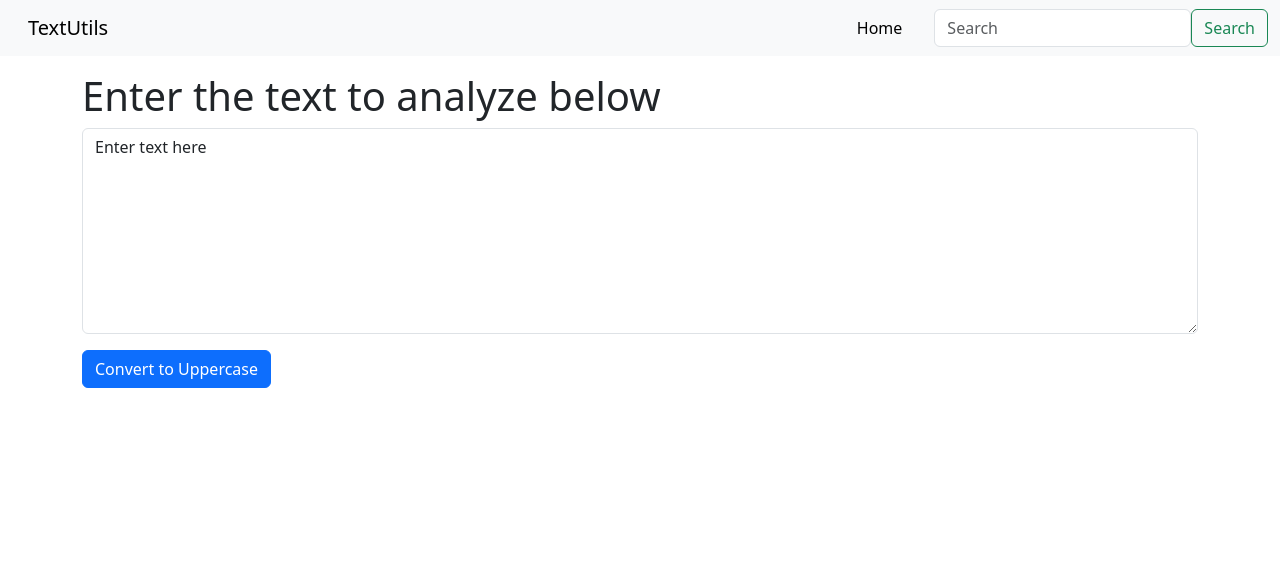
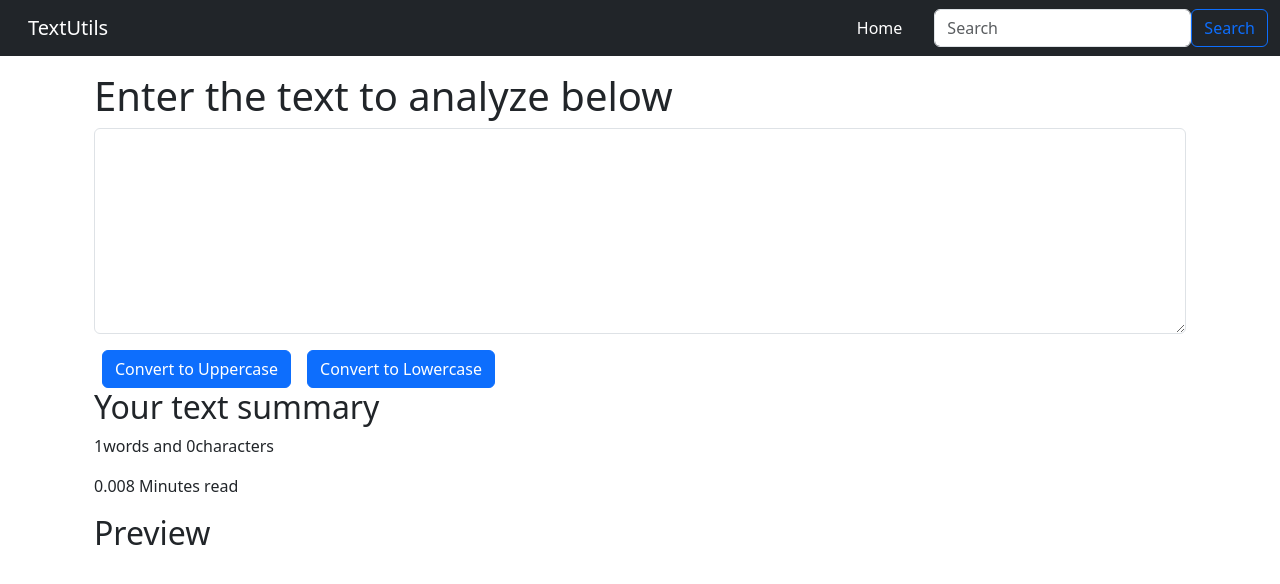
Before and after one commit to anshi-the-coder/ReactJS, a React (Create React App) app in the folder my-appcreate-react-app/: page / in a window 1280 px wide. Shown: the top 584 px of the page. Built offline with nearby package versions, Linux system fonts and the light colour scheme.

Commit message:
Text form to change in upper case and lower case

```diff
--- a/my-appcreate-react-app/src/components/Navbar.js
+++ b/my-appcreate-react-app/src/components/Navbar.js
@@ -2,7 +2,7 @@
 
 export default function Navbar(props) {
   return (
-        <nav className="navbar navbar-expand-lg bg-body-tertiary">
+        <nav className="navbar navbar-expand-lg navbar-dark bg-dark">
         <div className="container-fluid">
           <a className="navbar-brand" href="/">
            {props.title}
@@ -38,7 +38,7 @@
                 placeholder="Search"
                 aria-label="Search"
               />
-              <button className="btn btn-outline-success" type="submit">
+              <button className="btn btn-outline-primary" type="submit">
                 Search
               </button>
             </form>
--- a/my-appcreate-react-app/src/components/TextForm.js
+++ b/my-appcreate-react-app/src/components/TextForm.js
@@ -5,20 +5,35 @@
         let newText= text.toUpperCase()
         setText(newText)
     }
+    const handleLowClick= ()=>{
+        console.log("Lowercase was clicked"+text)
+        let newText= text.toLowerCase()
+        setText(newText)
+    }
     const handleOnChange= (event)=>{
         console.log("On change")
         setText(event.target.value)
     }
-const [text,setText]=useState('Enter text here')
+const [text,setText]=useState('')
 // text="new text" // wrong way to change the state
 // setText("new text") // correct way to change the state
   return (
-    <div>
+    <>
+    <div className='container'>
         <h1>{props.heading}</h1>
       <div className="mb-3">
   <textarea className="form-control" value={text} onChange={handleOnChange} id="myBox" rows="8"></textarea>
 </div>
-<button className='btn btn-primary' onClick={handleUpClick}>Convert to Uppercase</button>
+<button className='btn btn-primary mx-2' onClick={handleUpClick}>Convert to Uppercase</button>
+<button className='btn btn-primary mx-2' onClick={handleLowClick}>Convert to Lowercase</button>
     </div>
+    <div className='container' my-3>
+        <h2>Your text summary</h2>
+        <p>{text.split(" ").length}words and {text.length}characters</p>
+        <p>{0.008 * text.split(" ").length} Minutes read</p>
+        <h2>Preview</h2>
+        <p>{text}</p>
+    </div>
+    </>
   )
 }
```
